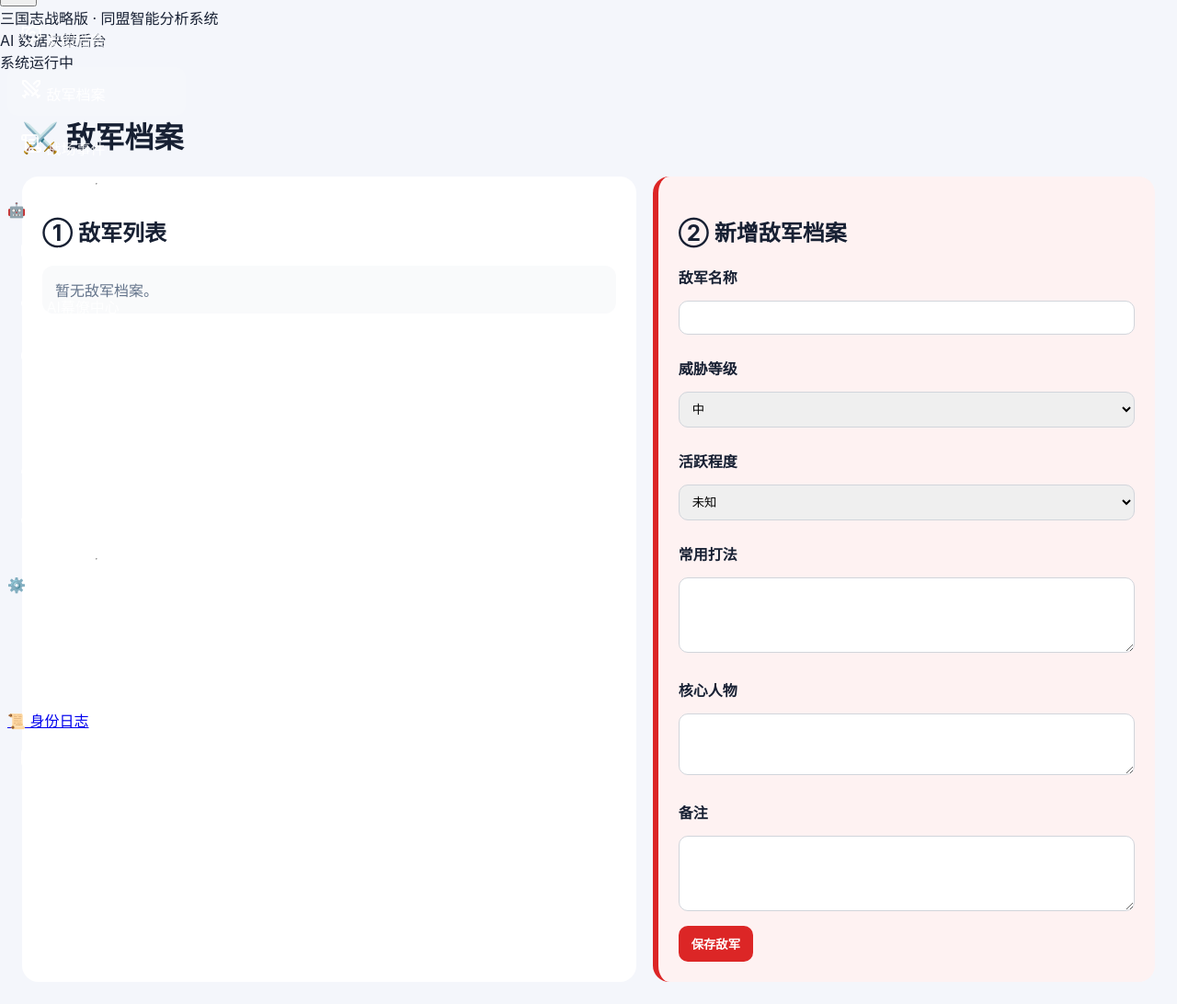
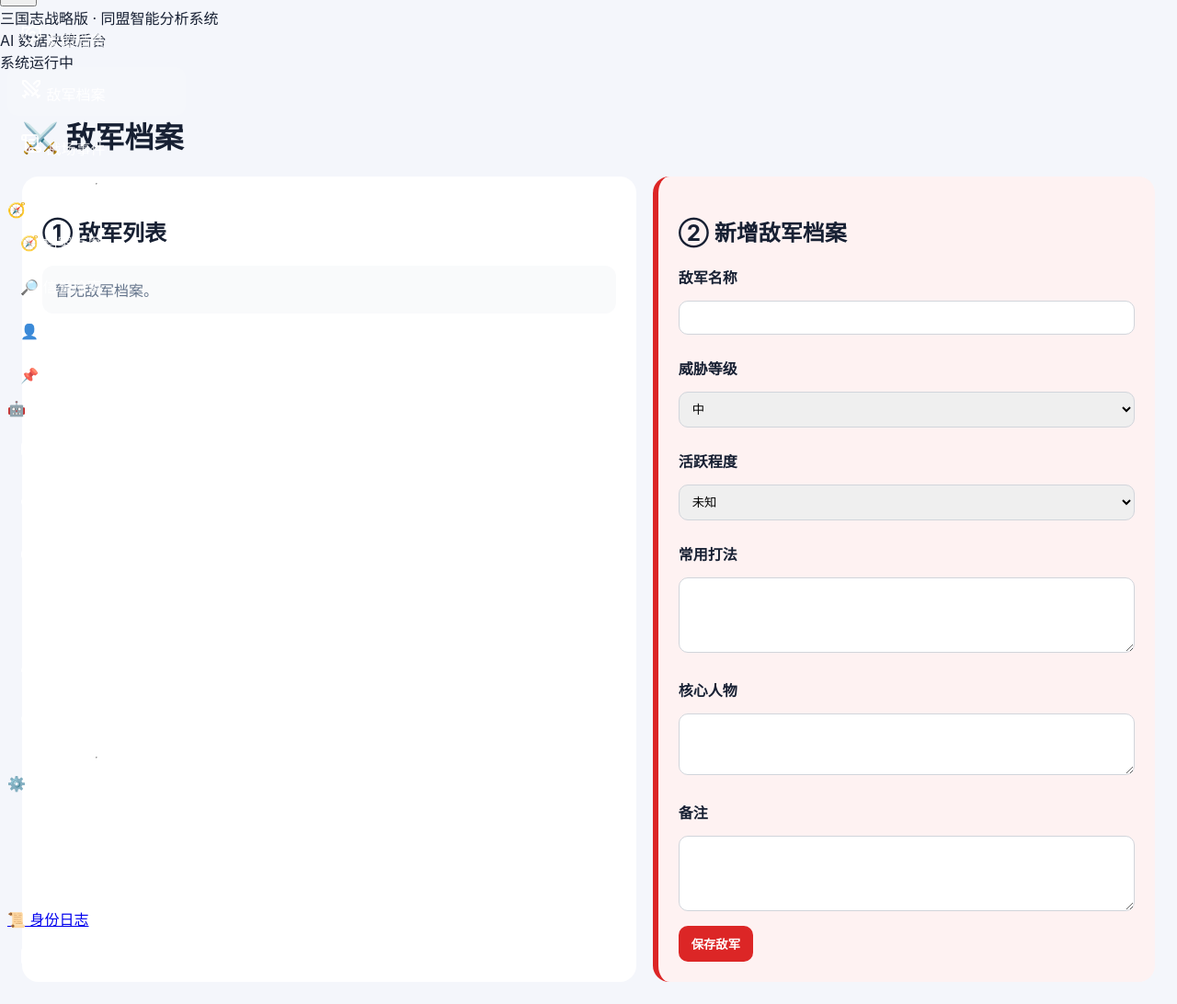
Before and after one commit to Kinen535/ai-tool, a Flask app: page /archive_enemies in a window 1280 px wide. Shown: the part 826-1918 px from the top of the page at 92% size. Run offline with Flask 3, Linux system fonts and the light colour scheme; data comes from the database, SQL or seed files in the repository; data that the repository does not hold is empty; some libraries are stand-ins or nearby versions.

Commit message:
V15.6 add reputation archive navigation A2

```diff
--- a/templates/base.html
+++ b/templates/base.html
@@ -194,7 +194,36 @@
             <hr>
 
             <div class="nav-section">
-                🤖 AI幕僚中心
+
+            <!-- V15.6-A2 reputation archive nav -->
+            <div class="nav-section-title">🧭 信誉档案库</div>
+
+            <a class="nav-item {% if request.path == '/reputation' %}active{% endif %}"
+               href="/reputation">
+                <span class="nav-icon">🧭</span>
+                <span>档案首页</span>
+            </a>
+
+            <a class="nav-item {% if request.path.startswith('/reputation/search') %}active{% endif %}"
+               href="/reputation/search">
+                <span class="nav-icon">🔎</span>
+                <span>信誉检索</span>
+            </a>
+
+            <a class="nav-item {% if request.path.startswith('/reputation/subjects') %}active{% endif %}"
+               href="/reputation/subjects">
+                <span class="nav-icon">👤</span>
+                <span>信誉主体</span>
+            </a>
+
+            <a class="nav-item {% if request.path.startswith('/reputation/events') %}active{% endif %}"
+               href="/reputation/events">
+                <span class="nav-icon">📌</span>
+                <span>信誉事件</span>
+            </a>
+
+
+            🤖 AI幕僚中心
             </div>
 
             <a class="nav-item"
```
